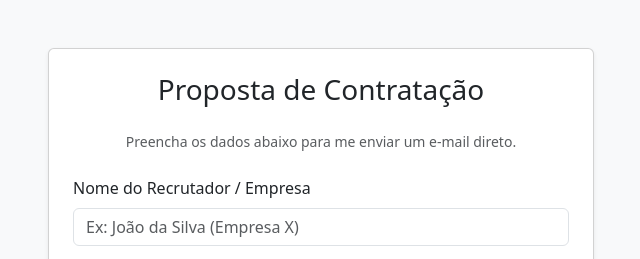
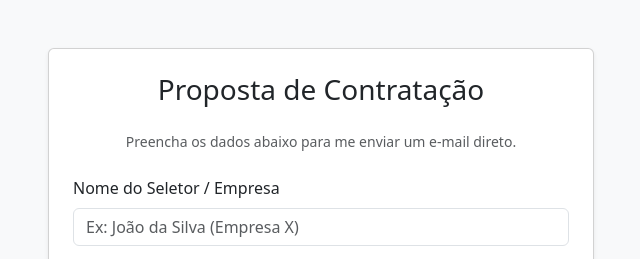
Before and after one commit to fabioespostosenai/perfil, a plain HTML site: page cvonline/cvonline.html in a window 1280 px wide. Shown: the top 259 px of the page, 319-959 px from the left. Drawn offline with nearby package versions, Linux system fonts and the light colour scheme.

Commit message:
Renomear

```diff
--- a/ProjetoCurriculumOnline/cvonline.html
+++ b/cvonline/cvonline.html
@@ -19,7 +19,7 @@
                         <form id="formContato">
 
                             <div class="mb-3">
-                                <label for="nome" class="form-label">Nome do Recrutador / Empresa</label>
+                                <label for="nome" class="form-label">Nome do Seletor / Empresa</label>
                                 <input type="text" class="form-control" id="nome" placeholder="Ex: João da Silva (Empresa X)" required>
                             </div>
 
```
